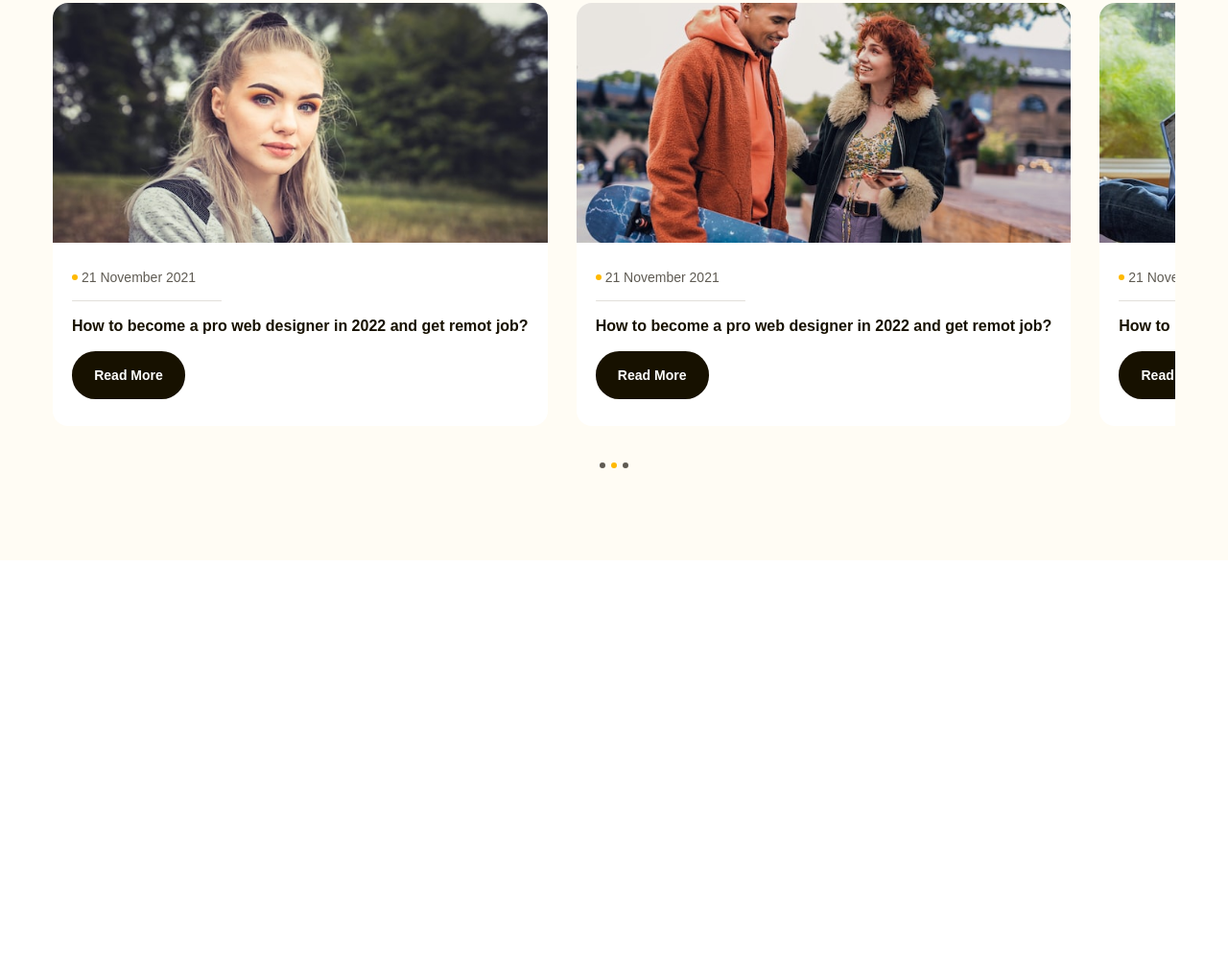
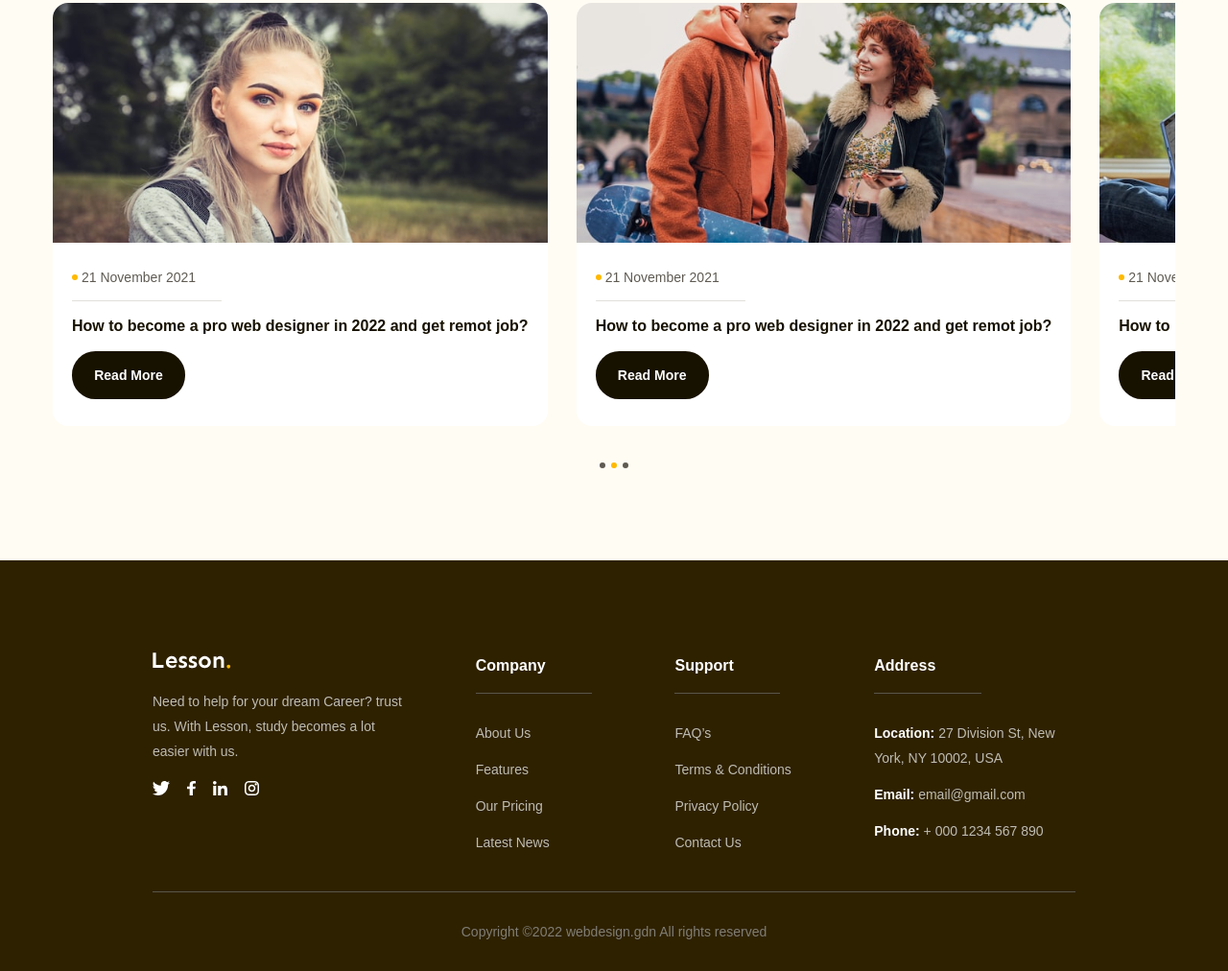
Before and after one commit to ngdung1321/html-css_project-2, a plain HTML site: page index.html in a window 1280 px wide. Shown: the part 4077-5089 px from the top of the page at 96% size. Before the commit the page ends 4661 px from the top, so only its background shows below. Drawn offline with Linux system fonts and the light colour scheme.

```diff
--- a/assets/css/styles.css
+++ b/assets/css/styles.css
@@ -663,3 +663,80 @@
   cursor: default;
   background: var(--primary-color);
 }
+
+/* Footer */
+
+.footer {
+  padding: 96px 135px 0;
+  background: #2e2100;
+}
+
+.footer .row {
+  display: flex;
+  padding-bottom: 38px;
+  border-bottom: 1px solid #59554b;
+}
+
+.footer .row .column {
+  width: 21.6%;
+}
+
+.footer .row .column:first-child {
+  width: 35%;
+}
+
+.footer .desc {
+  margin-top: 18px;
+  max-width: 267px;
+  font-size: 1.4rem;
+  line-height: 1.86;
+  color: #bfbcb2;
+}
+
+.footer .socials {
+  display: flex;
+  gap: 18px;
+  margin-top: 18px;
+}
+
+.footer .title {
+  display: inline-block;
+  padding: 0 48px 14px 0;
+  border-bottom: 1px solid #59554b;
+  font-weight: 600;
+  font-size: 1.6rem;
+  line-height: 1.75;
+  color: #ffffff;
+}
+
+.footer .list {
+  margin-top: 28px;
+}
+
+.footer .list a {
+  display: inline-block;
+  margin-bottom: 12px;
+  font-size: 1.4rem;
+  line-height: 1.86;
+  color: #bfbcb2;
+}
+
+.footer .list li:last-child a {
+  margin-bottom: 0;
+}
+
+.footer .list strong {
+  font-weight: 600;
+  color: #ffffff;
+}
+
+.footer .copyright {
+  padding: 28px 0;
+}
+
+.footer .copyright p {
+  font-size: 1.4rem;
+  line-height: 1.86;
+  text-align: center;
+  color: #807d74;
+}
--- a/index.html
+++ b/index.html
@@ -467,6 +467,101 @@
                 </div>
             </div>
         </div>
+
+        <footer class="footer">
+            <div class="main-content">
+                <div class="row">
+                    <!-- Column 1 -->
+                    <div class="column">
+                        <img src="./assets/img/logo-white.svg" alt="Lesson." class="logo" />
+                        <p class="desc">
+                            Need to help for your dream Career? trust us.
+                            With Lesson, study becomes a lot easier with us.
+                        </p>
+                        <div class="socials">
+                            <a href="#!">
+                                <img src="./assets/icon/twitter.svg" alt="Twitter" class="icon" />
+                            </a>
+                            <a href="#!">
+                                <img src="./assets/icon/facebook.svg" alt="Facebook" class="icon" />
+                            </a>
+                            <a href="#!">
+                                <img src="./assets/icon/linkedin.svg" alt="Linkedin" class="icon" />
+                            </a>
+                            <a href="#!">
+                                <img src="./assets/icon/instagram.svg" alt="Instagram" class="icon" />
+                            </a>
+                        </div>
+                    </div>
+
+                    <!-- Column 2 -->
+                    <div class="column">
+                        <h3 class="title">Company</h3>
+                        <ul class="list">
+                            <li>
+                                <a href="#!">About Us</a>
+                            </li>
+                            <li>
+                                <a href="#!">Features</a>
+                            </li>
+                            <li>
+                                <a href="#!">Our Pricing</a>
+                            </li>
+                            <li>
+                                <a href="#!">Latest News</a>
+                            </li>
+                        </ul>
+                    </div>
+
+                    <!-- Column 3 -->
+                    <div class="column">
+                        <h3 class="title">Support</h3>
+                        <ul class="list">
+                            <li>
+                                <a href="#!">FAQ’s</a>
+                            </li>
+                            <li>
+                                <a href="#!">Terms & Conditions</a>
+                            </li>
+                            <li>
+                                <a href="#!">Privacy Policy</a>
+                            </li>
+                            <li>
+                                <a href="#!">Contact Us</a>
+                            </li>
+                        </ul>
+                    </div>
+
+                    <!-- Column 4 -->
+                    <div class="column">
+                        <h3 class="title">Address</h3>
+                        <ul class="list">
+                            <li>
+                                <a href="#!">
+                                    <strong>Location:</strong> 27 Division
+                                    St, New York, NY 10002, USA
+                                </a>
+                            </li>
+                            <li>
+                                <a href="#!">
+                                    <strong>Email:</strong> email@gmail.com
+                                </a>
+                            </li>
+                            <li>
+                                <a href="#!">
+                                    <strong>Phone:</strong> + 000 1234 567
+                                    890
+                                </a>
+                            </li>
+                        </ul>
+                    </div>
+                </div>
+                <div class="copyright">
+                    <p>Copyright ©2022 webdesign.gdn All rights reserved</p>
+                </div>
+            </div>
+
+        </footer>
     </div>
 </body>
 
```
Also changed, not shown: assets/icon/facebook.svg (added), assets/icon/instagram.svg (added), assets/icon/linkedin.svg (added), assets/icon/twitter.svg (added), assets/img/logo-white.svg (added).
